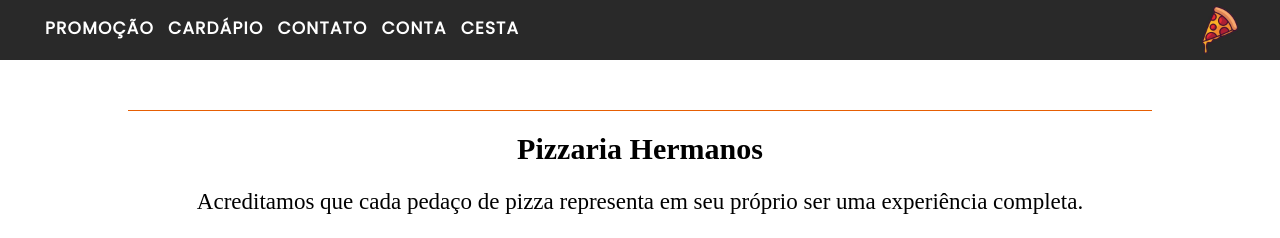
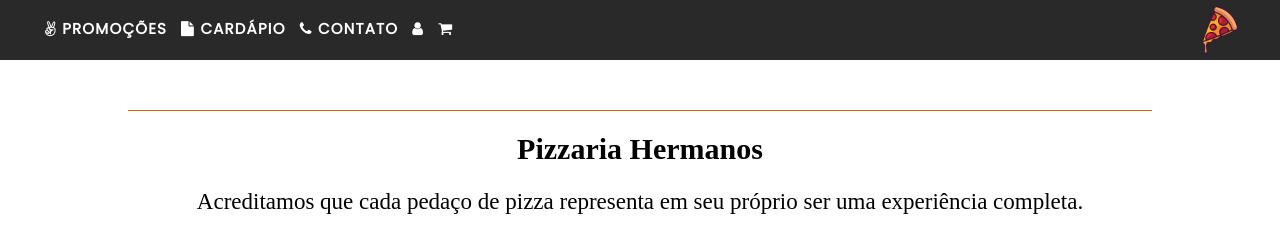
Before and after one commit to fabricioromanii/TrabalhoSiteProgII, a PHP site: page / in a window 1280 px wide. Shown: the part 752-990 px from the top of the page. Run offline with PHP 8.4, Linux system fonts and the light colour scheme.

Commit message:
add texto alteranativo para acessibilidade

```diff
--- a/css/header.css
+++ b/css/header.css
@@ -18,7 +18,7 @@
 .header ul li a {
     padding: 5px;
     text-decoration: none;
-    font-size: 17px;
+    font-size: 15px;
     line-height: 25px;
     border-radius: 4px;
     cursor: pointer;
--- a/index.html
+++ b/index.html
@@ -17,6 +17,7 @@
     <link rel="stylesheet" href="css/formulario.css" />
     <link rel="stylesheet" href="css/cardapio.css" />
     <link rel="stylesheet" href="css/footer.css" />
+    <link rel="stylesheet" href="https://cdnjs.cloudflare.com/ajax/libs/font-awesome/4.7.0/css/font-awesome.min.css">
     <link rel="shortcut icon" href="img/IconeParaONavegador.png" type="image/x-icon" />
 
     <title>Pizzaria Hermanos</title>
@@ -26,20 +27,19 @@
 <body>
 
     <div>
-        <img class="banner" src="img/banner.jpg"/>
+        <img class="banner" title="Foto da pizzaria" src="img/banner.jpg"/>
         <h1 class="textoBanner">Pizzaria Hermanos</h1>
     </div>
 
     <div class="header">
         <ul>
-            <li><a href="#TextoSobreJS" class="altura_js">Promoção</a></li>
-            <li><a href="#CardapioJS" class="altura_js">Cardápio</a></li>
-            <li><a href="#ContatoJS" class="altura_js">Contato</a></li>
-            <li><a href="#ContatoJS" class="altura_js">Conta</a></li>
-            <li><a href="#ContatoJS" class="altura_js">Cesta</a></li>
-
+            <li><a href="#ContatoJS" class="altura_js" title="Promoções"><i class="fa fa-angellist"></i> Promoções</a></li>
+            <li><a href="#ContatoJS" class="altura_js" title="Cardápio"><i class="fa fa-file"></i> Cardápio</a></li>
+            <li><a href="#ContatoJS" class="altura_js" title="Contato"><i class="fa fa-phone"></i> Contato</a></li>
+            <li><a><i class="fa fa-user" title="Conta"></i></a></li>
+            <li><a><i class="fa fa-shopping-cart" title="Cesta"></i></a></li>
         </ul>
-        <a class="logo"><img  src="img/Logo2.jpg"/> </a>
+        <a class="logo"><img title="Logo da pizzaria" src="img/Logo2.jpg"/> </a>
     </div>
 
     <div class="textoPizzaria" id="TextoSobreJS">
```
Also changed, not shown: css/paginaCardapio.css (+12 -4 lines), paginaCardapioPizzaGrande.html (+11 -24 lines), 1 other file.
